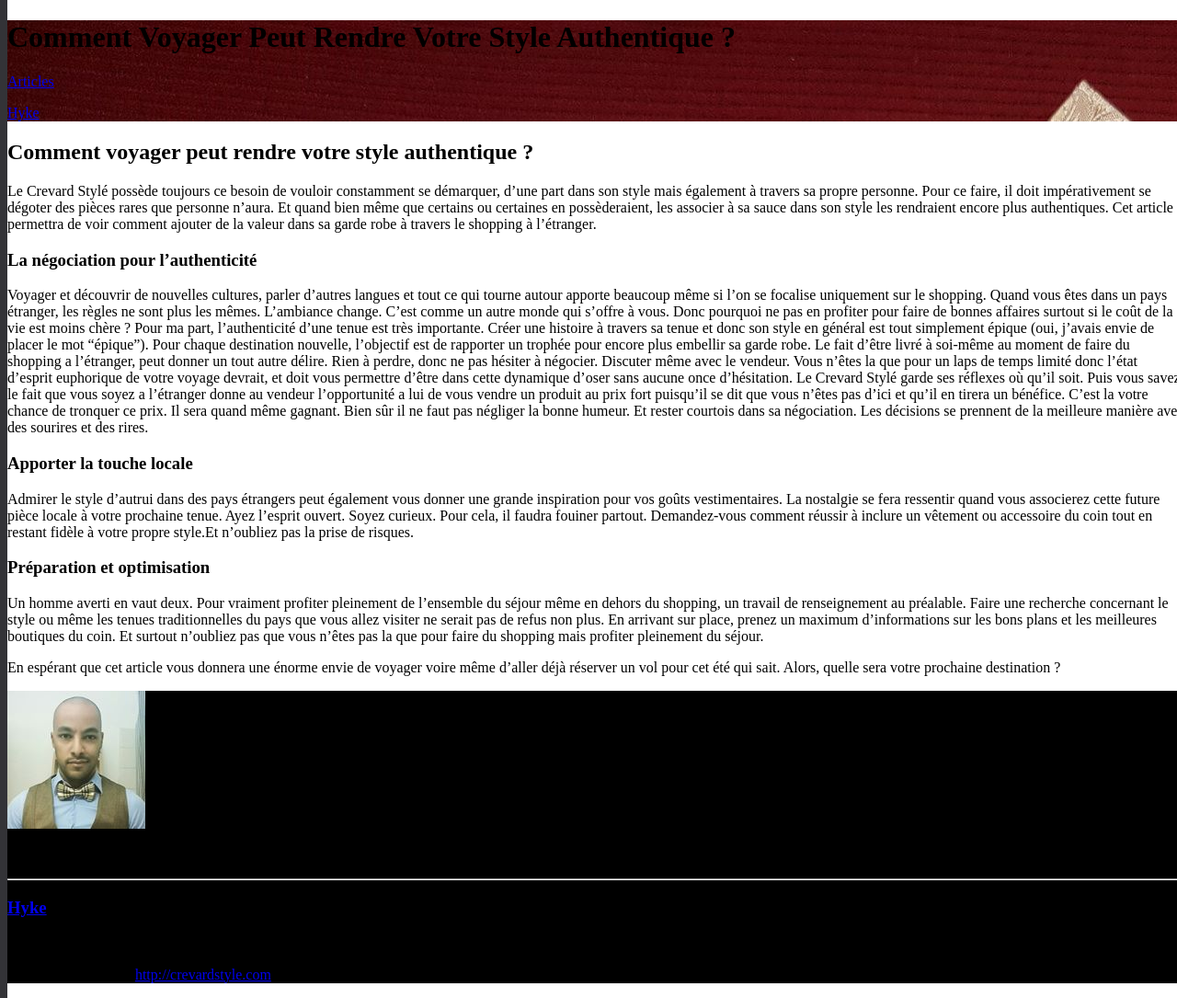
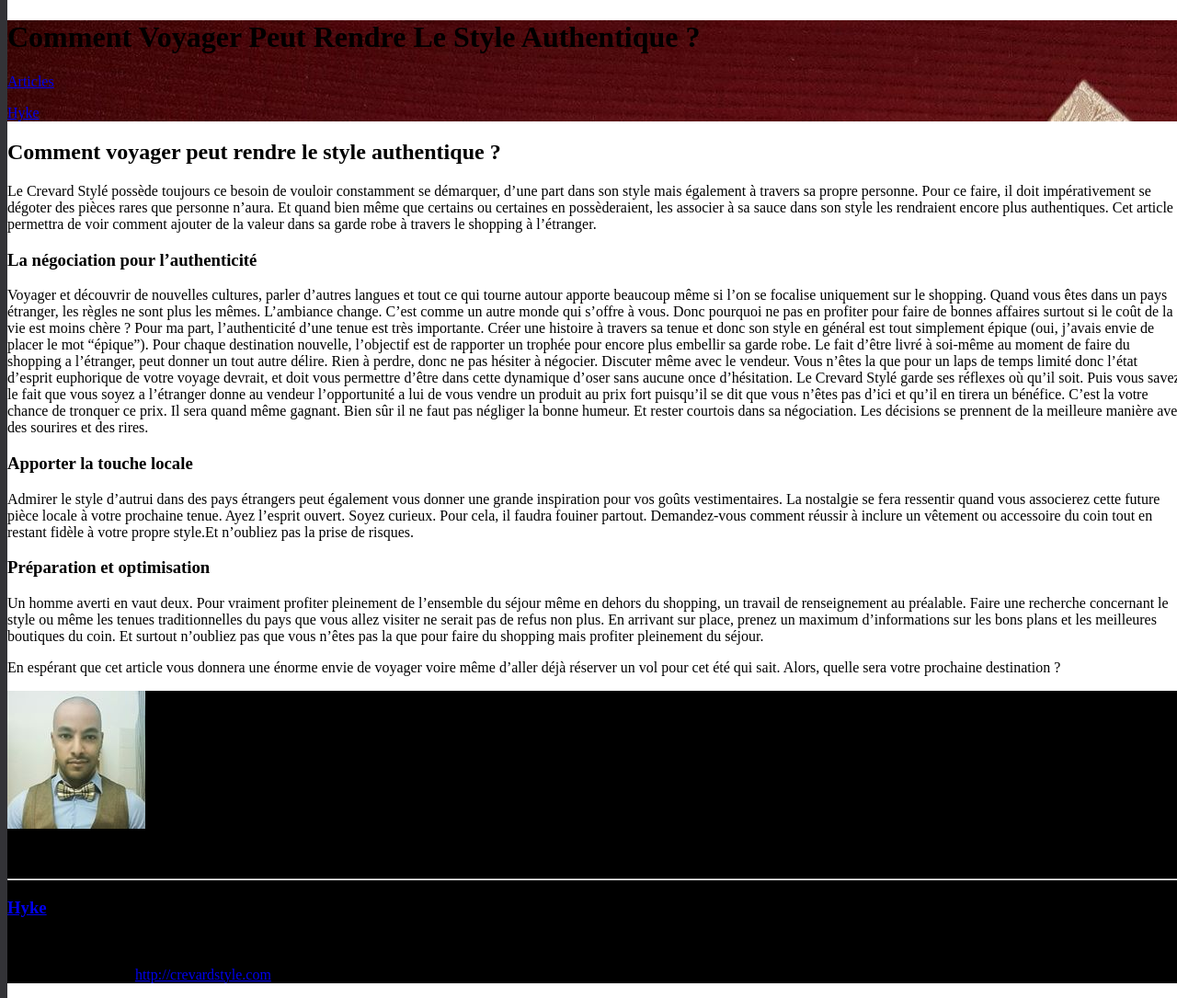
Before and after one commit to darkh2/darkh2.github.io, a Jekyll site: the page built from _posts/2017-12-16-Comment-voyager-peut-rendre-votre-style-authentique.md, in a window 1280 px wide. Shown: the part 255-1340 px from the top of the page at 92% size. Built offline with Jekyll 4.4.1, drawn with Linux system fonts in a browser that asks for light colours; comment, search, counter and statistics services are not loaded; grey boxes are pictures that could not be loaded.

Commit message:
Update 2017-12-16-Comment-voyager-peut-rendre-votre-style-authentique.md

```diff
--- a/_posts/2017-12-16-Comment-voyager-peut-rendre-votre-style-authentique.md
+++ b/_posts/2017-12-16-Comment-voyager-peut-rendre-votre-style-authentique.md
@@ -5,9 +5,9 @@
 categories: articles
 author_slug: hyke
 feature_image: lvelba.jpg
-title: Comment Voyager Peut Rendre Votre Style Authentique ?
+title: Comment Voyager Peut Rendre Le Style Authentique ?
 ---
-## Comment voyager peut rendre votre style authentique ?
+## Comment voyager peut rendre le style authentique ?
 
 Le Crevard Stylé possède toujours ce besoin de vouloir constamment se démarquer, d'une part dans son style mais également à travers sa propre personne. Pour ce faire, il doit impérativement se dégoter des pièces rares que personne n'aura. Et quand bien même que certains ou certaines en possèderaient, les associer à sa sauce dans son style les rendraient encore plus authentiques. Cet article permettra de voir comment ajouter de la valeur dans sa garde robe à travers le shopping à l'étranger.
 
```
